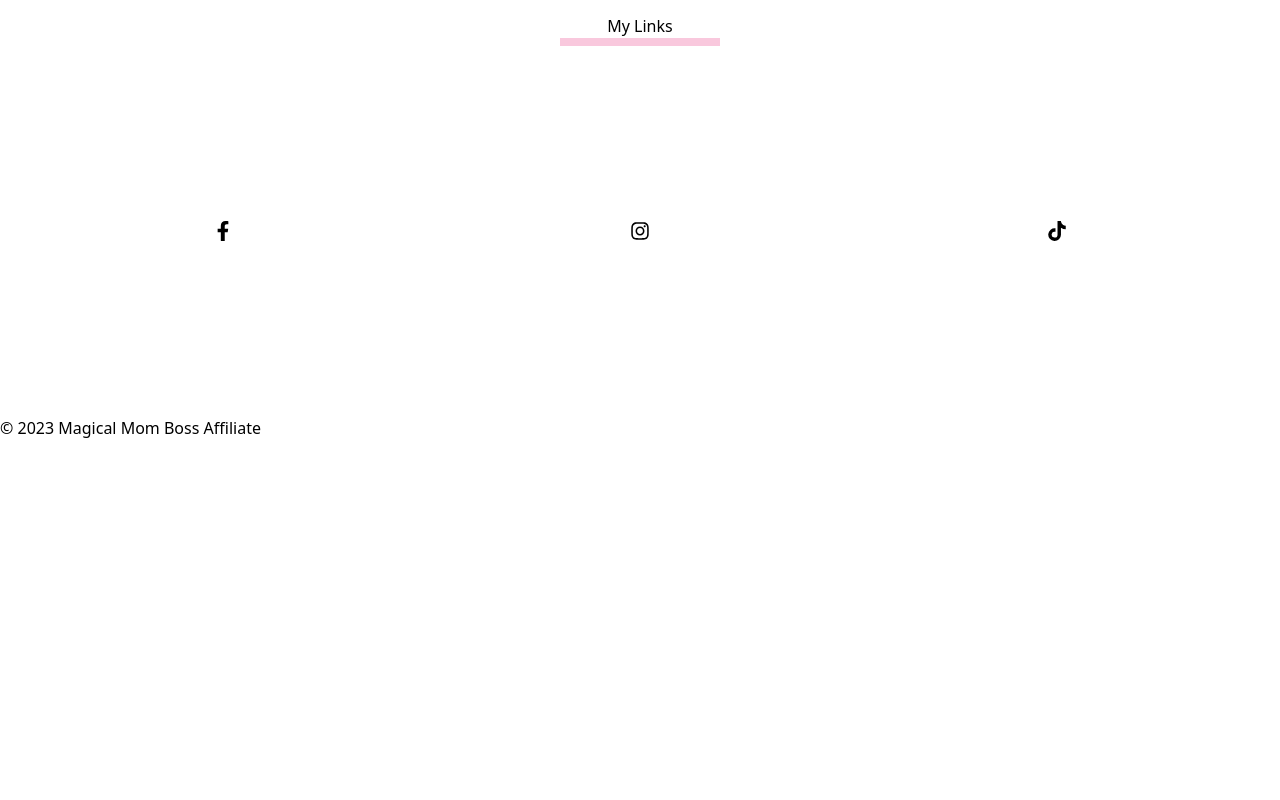
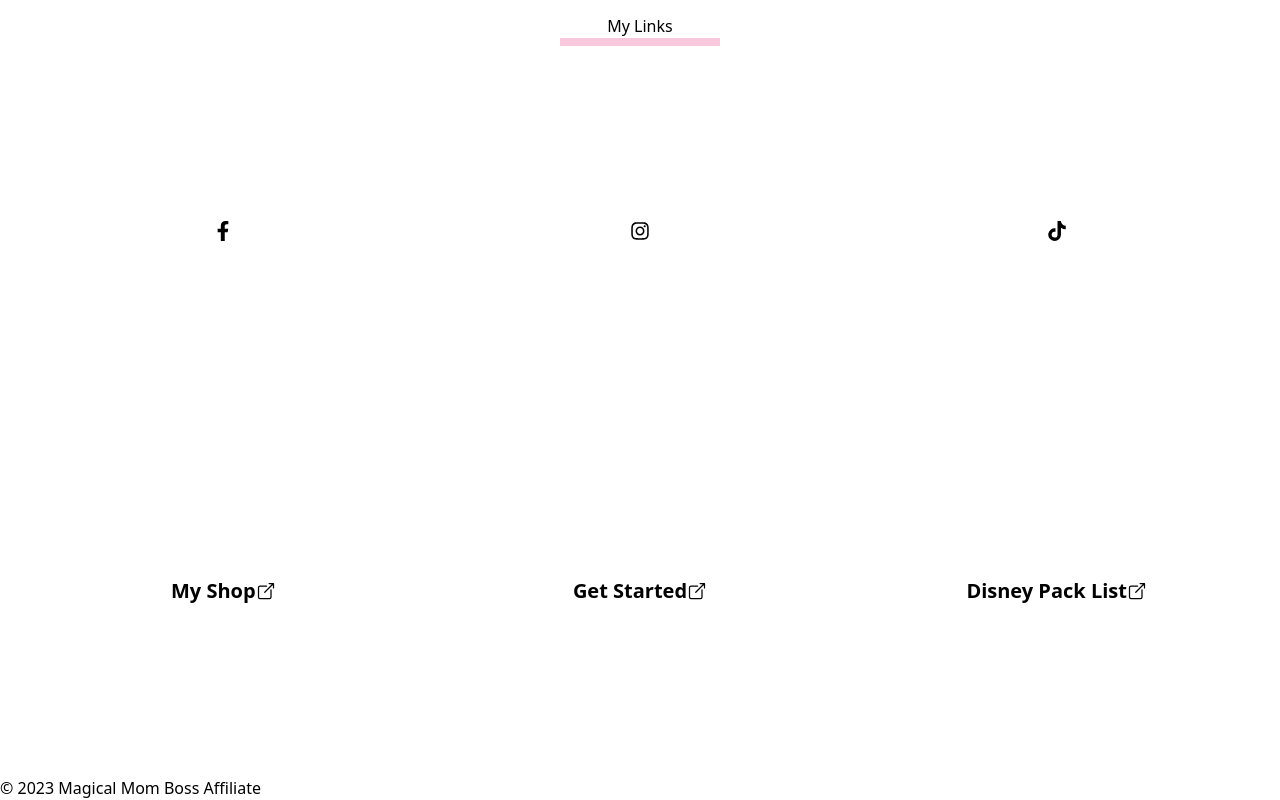
Before and after one commit to DanDev82/sarah, a React (Vite) app: page / in a window 1280 px wide. Shown: the part 391-1191 px from the top of the page. Before the commit the page ends 831 px from the top, so only its background shows below. Built offline with nearby package versions, Linux system fonts and the light colour scheme.

Commit message:
Added more card
Linking to more URLs

```diff
--- a/src/App.css
+++ b/src/App.css
@@ -70,6 +70,12 @@ p {
 .tiktok:hover {
   background: #e4baf3;
 }
+.systeme:hover {
+  background: #eab6cd;
+}
+.shop:hover {
+  background: #738ac8;
+}
 @media(max-width: 1190px) {
   .inner {
     width: 100%;
--- a/src/components/Cards.jsx
+++ b/src/components/Cards.jsx
@@ -1,6 +1,7 @@
 import React from 'react'
 import { IoOpenOutline } from "react-icons/io5";
 import { FaFacebookF, FaInstagram, FaTiktok } from "react-icons/fa"
+import { FaBagShopping } from 'react-icons/fa6'
 /*****
  * Light Blue #C7E9F1
  * Lemon Chiffon #FEF9C8
@@ -34,27 +35,28 @@ function Cards() {
               {/* <IoOpenOutline  className="text-2xl"/>   */}
             </a>
           </div>
-          {/* <div className="card bg-[#7C93D4]">
-            <a href="#">
-              <span className="mr-4">Card 4</span>
+          <div className="card bg-[#7C93D4] shop">
+            <a href="https://magicalmomboss.gumroad.com/">
+              <span className="mr-4">My Shop</span>
+              <IoOpenOutline className="text-2xl"/>
+            </a>
+
+          </div>
+          <div className="card bg-[#F9C8DD] systeme">
+            <a href="https://magicalmomboss.systeme.io/">
+              <span className="mr-4">Get Started</span>
               <IoOpenOutline  className="text-2xl"/>
             </a>
 
           </div>
-          <div className="card bg-[#F9C8DD]">
-            <a href="#">
-              <span className="mr-4">Card 5</span>
-              <IoOpenOutline  className="text-2xl"/>
-            </a>
-
-          </div>
-          <div className="card bg-[#C7E9F1]">
-            <a href="#">
-              <span className="mr-4">Card 6</span>
+          <div className="card bg-[#C7E9F1] facebook">
+            <a href="https://www.canva.com/design/DAF4fSgJIPs/X-wxe4LV05zYO8euIDLjHw/view?utm_content=DAF4fSgJIPs&utm_campaign=designshare&utm_medium=link&utm_source=editor">
+              <span className="mr-4">Disney Pack List</span>
               <IoOpenOutline className="text-2xl"/>
             </a>
 
           </div>
+          {/*
           <div className="card bg-[#FEF9C8]">
             <a href="#">
               <span className="mr-4">Card 7</span>
```
